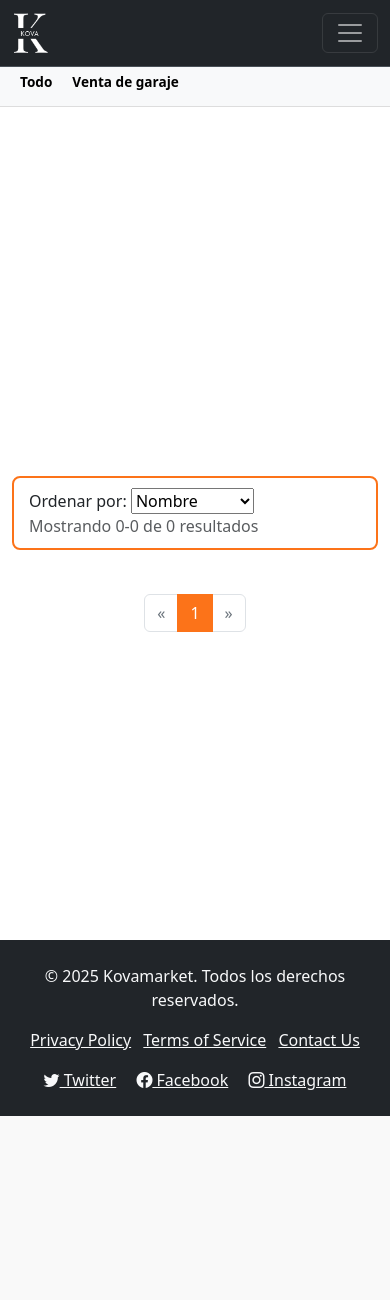
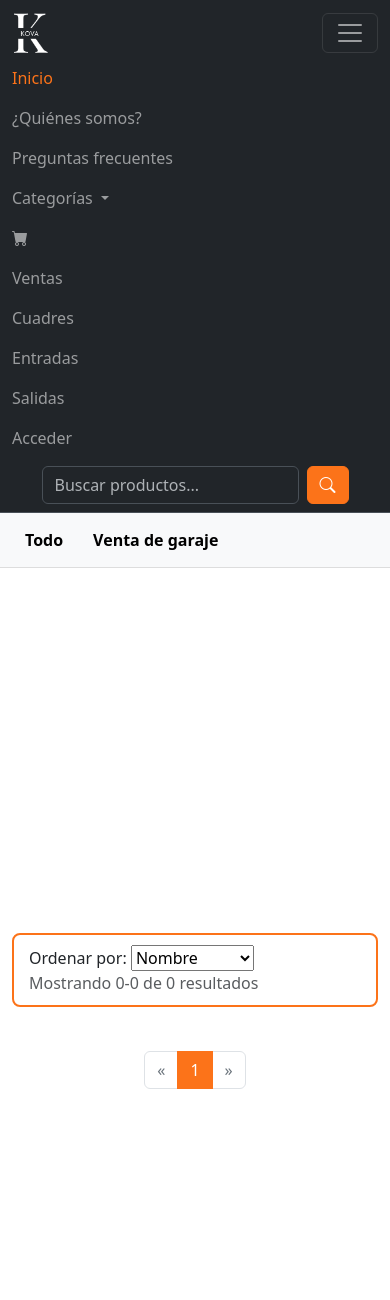
Before and after one commit to ElenaHS/Kovamarket, a Django app: page / in a window 390 px wide, after a click that opens the changed part. Shown: the top 1300 px of the page. Before the commit the page ends 1116 px from the top, so only its background shows below. Run offline with Django 5.2, Linux system fonts and the light colour scheme; data that the repository does not hold is empty.

Commit message:
Actualizacion de la barra de navegacion

```diff
--- a/Tienda/templates/base.html
+++ b/Tienda/templates/base.html
@@ -27,15 +27,20 @@
             z-index: 1000;
         }
 
-        /* Padding para evitar que el contenido quede oculto tras la navbar y barra de categorías */
-        body {
-            padding-top: 96px; /* 56px navbar + 40px barra de categorías */
+        /* Variable CSS para la altura de la navbar */
+        :root {
+            --navbar-height: 56px;
         }
 
-        /* Estilo para la barra horizontal de categorías */
+        /* Padding dinámico para el body basado en la altura real de la navbar */
+        body {
+            padding-top: calc(var(--navbar-height) + 40px);
+        }
+
+        /* Estilo para la barra horizontal de categorías - POSICIÓN ABSOLUTA */
         .categories-bar {
             position: fixed;
-            top: 56px;
+            top: var(--navbar-height);
             left: 0;
             width: 100%;
             background-color: #f8f9fa;
@@ -167,34 +172,54 @@
             color:  #fc7319 !important;
         }
 
-        /* Fuerza que el menú se colapse a 1280px (resolución objetivo) */
-        @media (max-width: 1280px) {
+        /* Asegurar que la navbar no colapse los elementos en múltiples líneas */
+        .navbar-nav {
+            flex-wrap: nowrap;
+        }
+
+        .nav-item {
+            white-space: nowrap;
+        }
+
+        /* Cambiar el breakpoint de Bootstrap para que se colapse a 1244px */
+        /* Sobrescribir el comportamiento por defecto de navbar-expand-lg */
+        @media (max-width: 1244px) {
+            .navbar-expand-lg .navbar-nav {
+                flex-direction: column;
+            }
+
             .navbar-expand-lg .navbar-collapse {
                 display: none !important;
             }
+
             .navbar-expand-lg .navbar-toggler {
                 display: block !important;
             }
+
+            .navbar-expand-lg .navbar-collapse.show {
+                display: flex !important;
+                flex-direction: column;
+            }
+
+            /* Ajustar el padding del body cuando el menú está expandido */
+            body.navbar-expanded {
+                padding-top: calc(var(--navbar-height) + 200px + 40px);
+            }
+
+            /* La barra de categorías se ajusta dinámicamente con JS */
+            .categories-bar {
+                transition: top 0.3s ease;
+            }
         }
 
-        @media (min-width: 1281px) {
+        @media (min-width: 1245px) {
             .navbar-expand-lg .navbar-collapse {
                 display: flex !important;
                 flex-basis: auto;
             }
+
             .navbar-expand-lg .navbar-toggler {
                 display: none !important;
-            }
-        }
-
-        /* Para pantallas muy pequeñas */
-        @media (max-width: 576px) {
-            .categories-bar li {
-                padding: 8px 10px;
-            }
-
-            .categories-bar a {
-                font-size: 0.85rem;
             }
         }
     </style>
@@ -379,6 +404,40 @@
     <!-- Script de Bootstrap -->
     <script src="https://cdn.jsdelivr.net/npm/bootstrap@5.3.3/dist/js/bootstrap.bundle.min.js"></script>
 
+    <!-- JavaScript para ajustar dinámicamente la posición de la barra de categorías -->
+    <script>
+        document.addEventListener('DOMContentLoaded', function() {
+            const navbar = document.querySelector('.navbar');
+            const categoriesBar = document.querySelector('.categories-bar');
+
+            function adjustCategoriesBar() {
+                // Obtener la altura real de la navbar
+                const navbarHeight = navbar.offsetHeight;
+
+                // Actualizar la variable CSS y la posición de la barra de categorías
+                document.documentElement.style.setProperty('--navbar-height', navbarHeight + 'px');
+
+                // Ajustar el padding del body
+                document.body.style.paddingTop = (navbarHeight + 40) + 'px';
+
+                // Ajustar la posición de la barra de categorías
+                categoriesBar.style.top = navbarHeight + 'px';
+            }
+
+            // Ajustar inicialmente
+            adjustCategoriesBar();
+
+            // Reajustar cuando la ventana cambie de tamaño
+            window.addEventListener('resize', adjustCategoriesBar);
+
+            // Reajustar cuando el menú colapsable se expanda/contraiga (para Bootstrap 5)
+            const navbarCollapse = document.getElementById('navbarSupportedContent');
+            if (navbarCollapse) {
+                navbarCollapse.addEventListener('shown.bs.collapse', adjustCategoriesBar);
+                navbarCollapse.addEventListener('hidden.bs.collapse', adjustCategoriesBar);
+            }
+        });
+    </script>
+
 </body>
 </html>
-</html>
--- a/Tienda/templates/inicio.html
+++ b/Tienda/templates/inicio.html
@@ -1,6 +1,6 @@
 {% extends "base.html" %}
 {% load static %}
-<title>{% block title %}Inicio{% endblock %}
+<title>{% block title %}Inicio-Kovamarket{% endblock %}
 
 {% block content %}
 
```
